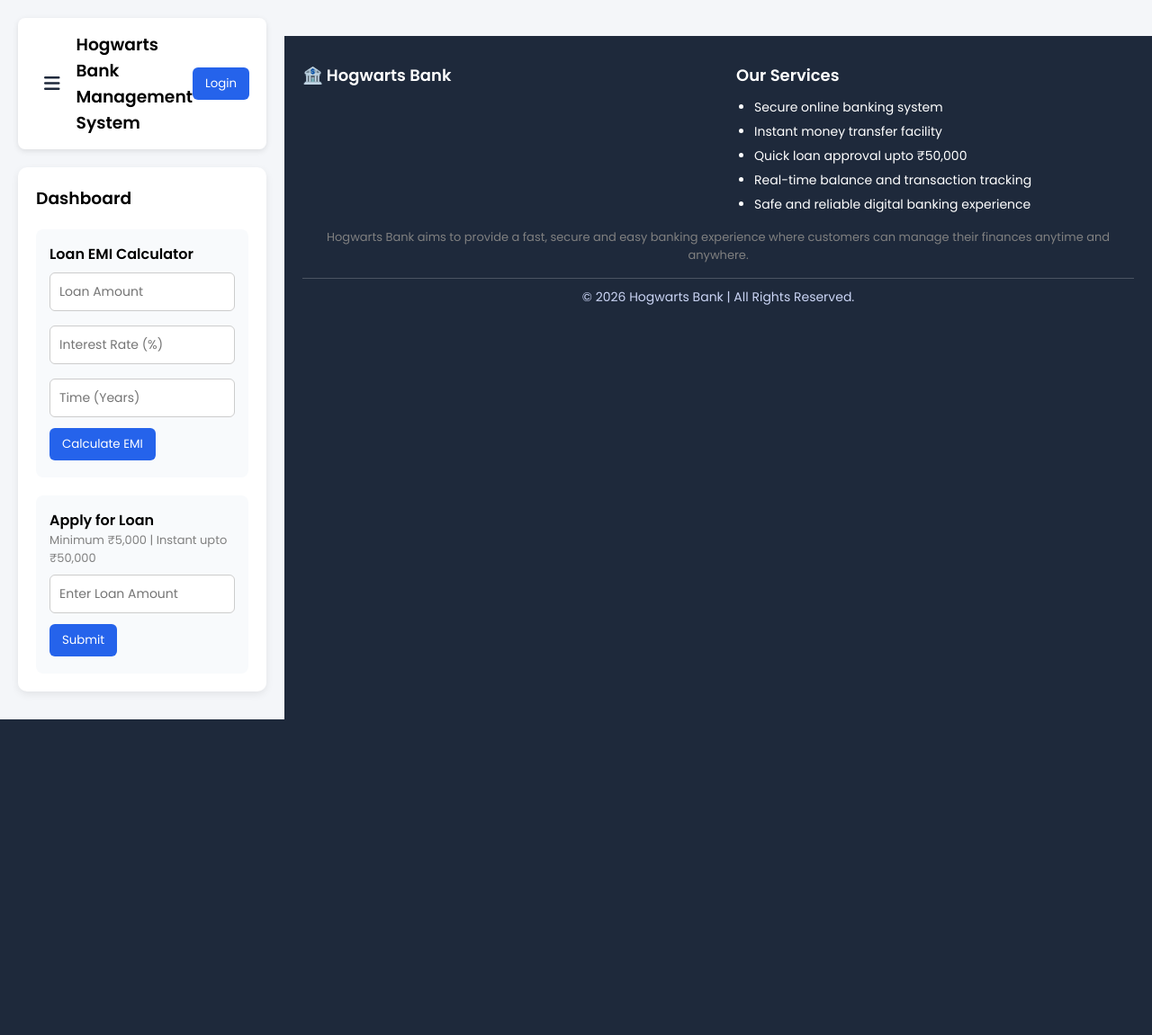
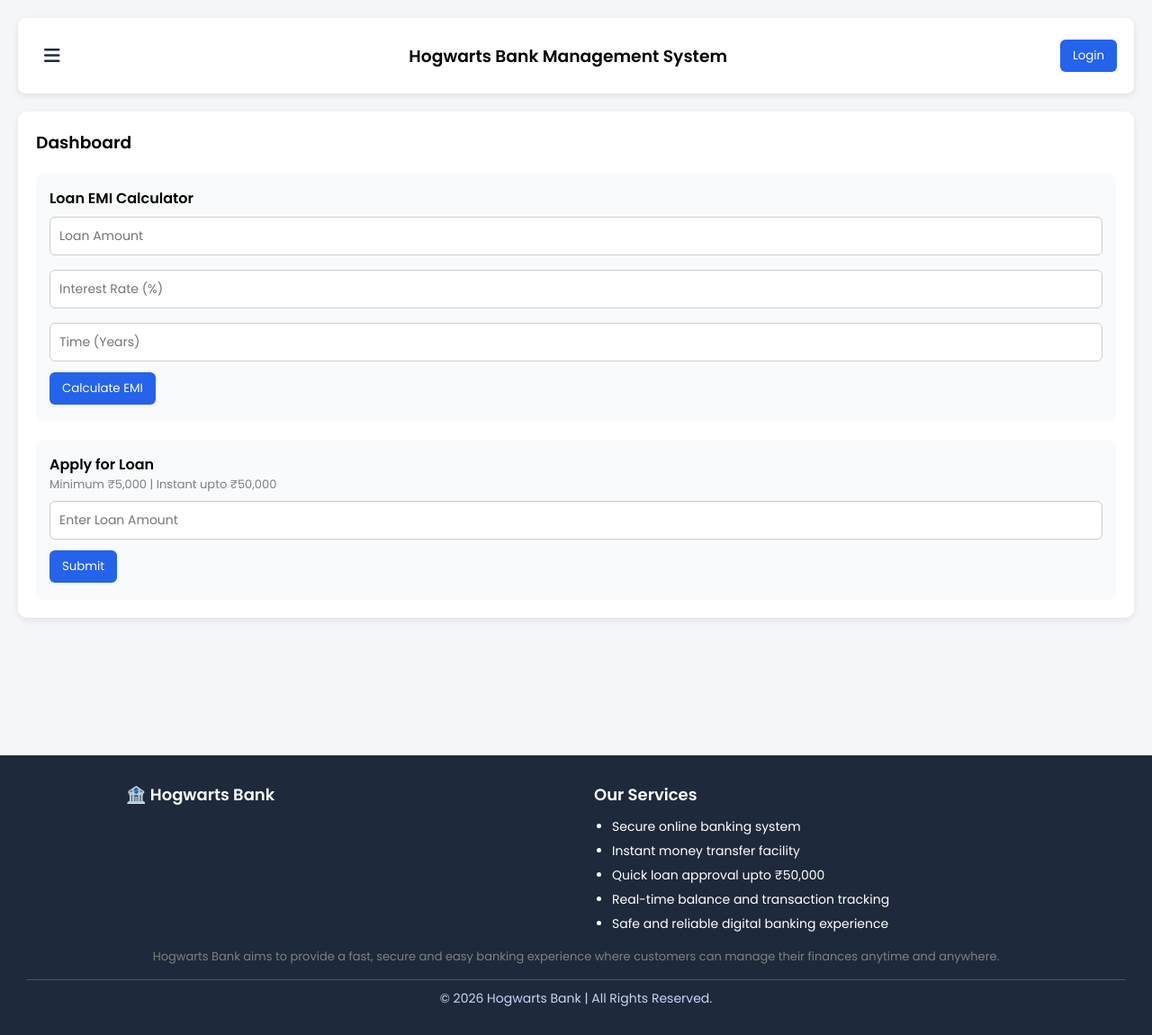
Before and after one commit to gopaljitamrakar13-ux/hogwats_bank, a Flask app: page / in a window 1280 px wide. Shown: the whole page at 90% size. Before the commit the page ends 800 px from the top, so only its background shows below. Run offline with Flask 3, Linux system fonts and the light colour scheme; some libraries are stand-ins or nearby versions.

Commit message:
layout fix

```diff
--- a/static/style2.css
+++ b/static/style2.css
@@ -27,6 +27,10 @@ body {
   top: 0;
   transition: 0.3s;
   z-index: 1000;
+}
+
+.sidebar.active {
+  left: 0;
 }
 
 .sidebar h2 {
@@ -295,16 +299,24 @@ input {
   }
 }
 
-/* FOOTER */
-
 /* ================= FOOTER ================= */
 
 .bank-footer {
   background: #1e293b;
   color: white;
-  padding: 30px 20px;
+  padding: 30px;
   margin-top: 40px;
   width: 100%;
+  clear: both;
+}
+.main {
+  flex: 1;
+  display: flex;
+  flex-direction: column;
+}
+
+.card {
+  flex-shrink: 0;
 }
 
 .footer-container {
```
Also changed, not shown: templates/index2.html (+3 -13 lines).
